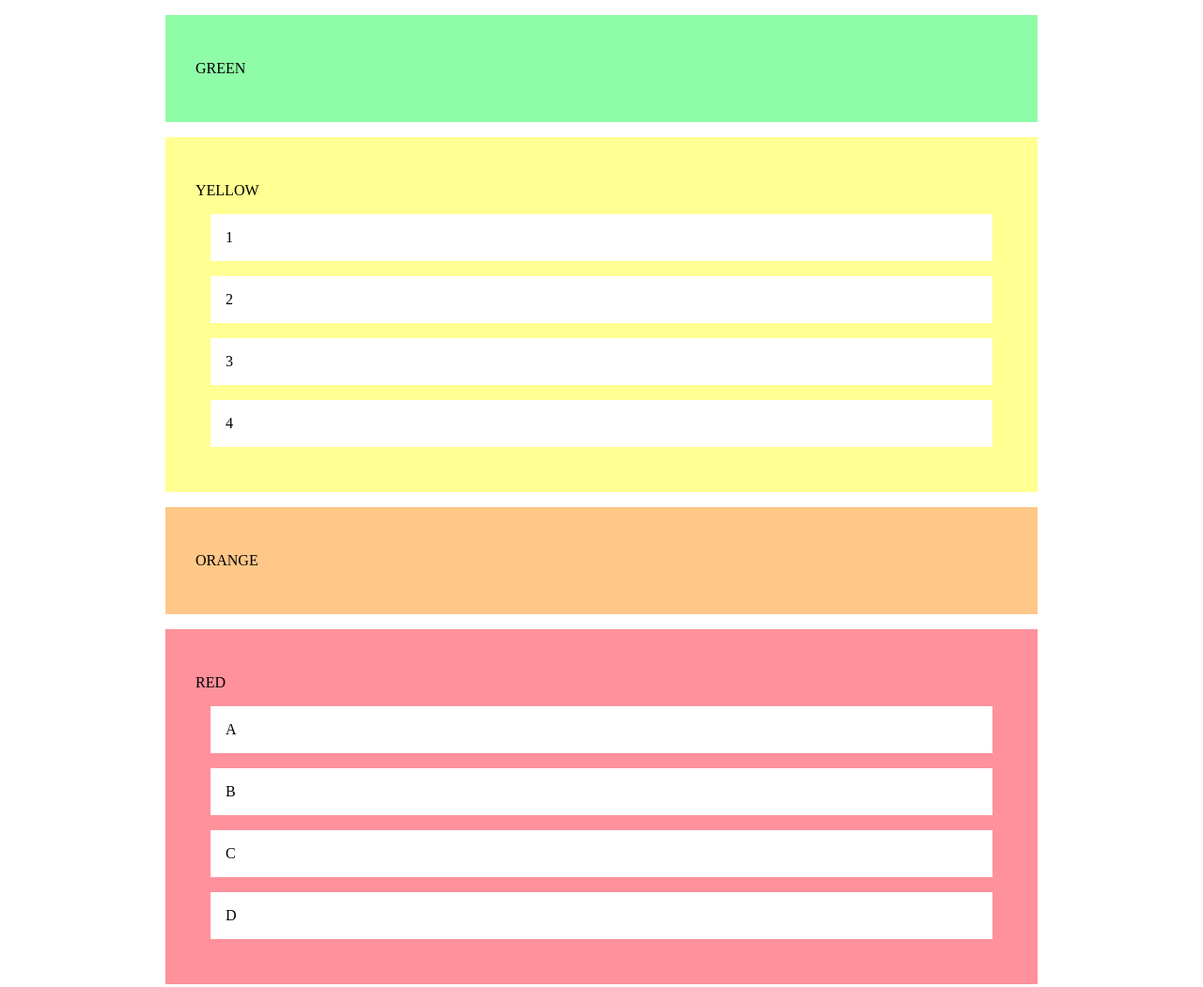
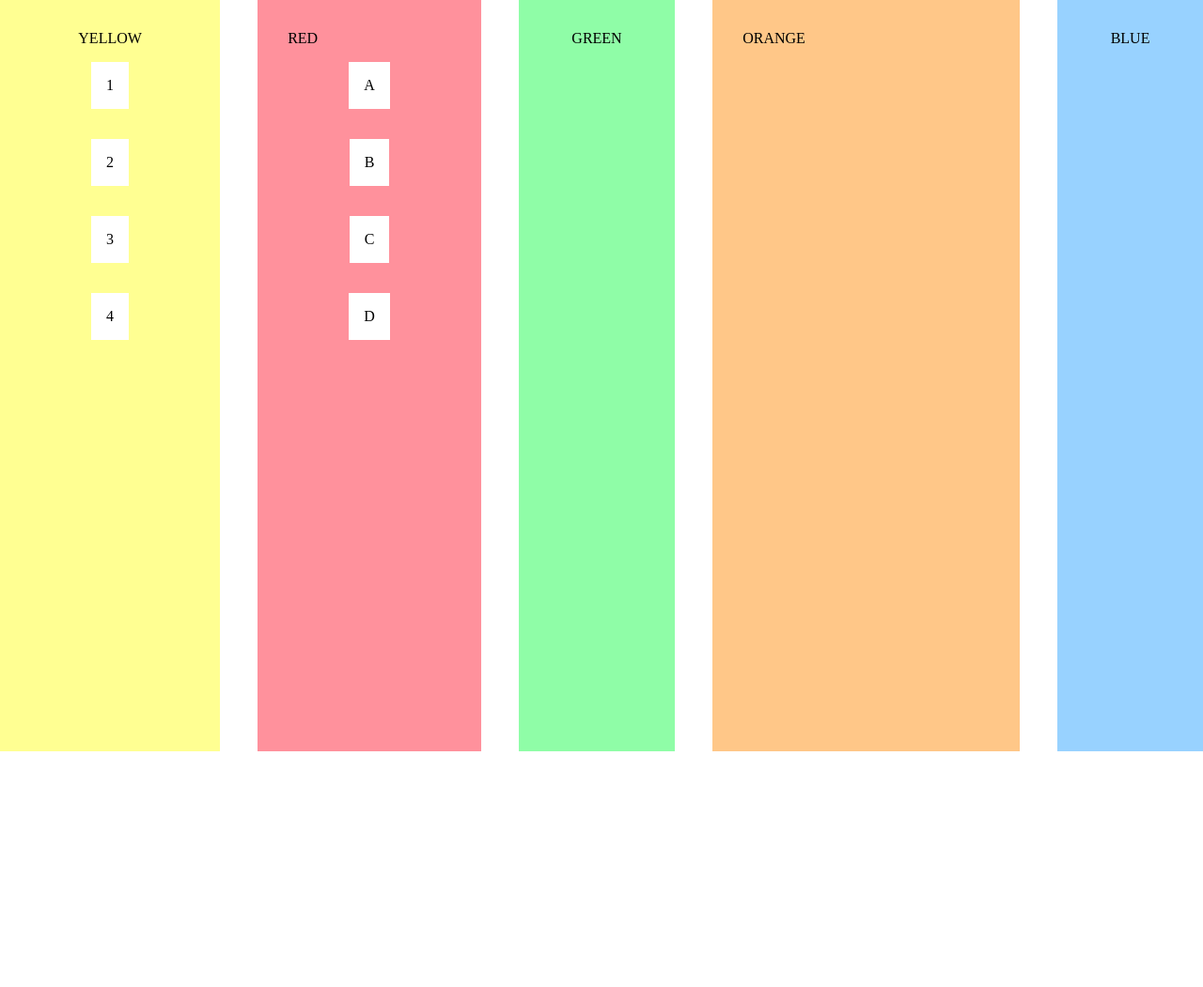
Before and after one commit to CamiRosee/EjerciciosCSS, a plain HTML site: page FlexBoxProperties/index.html in a window 1280 px wide. Shown: the top 1051 px of the page at 94% size. After the commit the page ends 800 px from the top, so only its background shows below. Drawn offline with Linux system fonts and the light colour scheme.

Commit message:
Uploading FlexboxProperties folder

```diff
--- a/FlexBoxProperties/index.html
+++ b/FlexBoxProperties/index.html
@@ -6,8 +6,8 @@
   <meta http-equiv="X-UA-Compatible" content="IE=edge">
   <meta name="viewport" content="width=device-width, initial-scale=1.0">
   <title>Blocks</title>
+  <link rel="stylesheet" href="style.css">
   <link rel="stylesheet" href="start.css">
-  <link rel="stylesheet" href="style.css">
 </head>
 
 <body>
--- a/FlexBoxProperties/start.css
+++ b/FlexBoxProperties/start.css
@@ -0,0 +1,64 @@
+*{
+    margin: 0;
+}
+
+body{
+    width: 100vw;
+    height: 100vh;
+    display: flex;
+    flex-direction: row;
+    justify-content: space-between;
+    gap: 40px;
+}
+
+ul{
+    display: flex;
+    flex-direction: column;
+    justify-content: center;
+    align-items: center;
+}
+
+section{
+    display: flex;
+    flex-direction: column;
+    align-items: center;
+}
+
+
+#yellow{
+    margin: 0;
+    flex-grow: 2;
+    order: 1;
+}
+
+#red{
+    margin: 0;
+    flex-grow: 2;
+    order: 2;
+}
+
+#green{
+    margin: 0;
+    flex-grow: 1;
+    order: 3;
+}
+
+#orange{
+    margin: 0;
+    flex-grow: 4;
+    order: 4;
+}
+
+#blue{
+    margin: 0;
+    flex-grow: 1;
+    order: 5;
+}
+
+#orange > p{
+    align-self: flex-start;
+}
+
+#red > p{
+    align-self: flex-start;
+}
```
